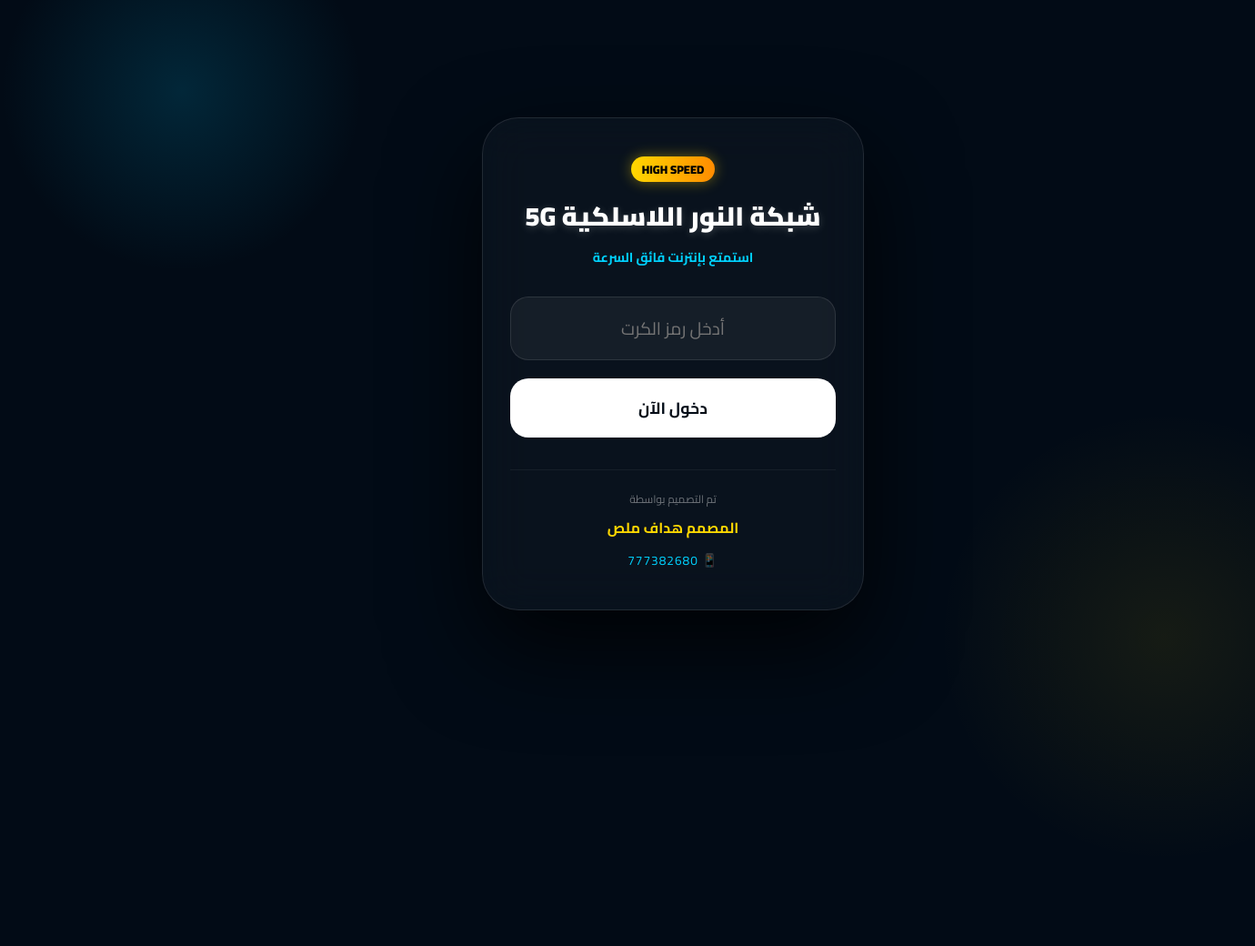
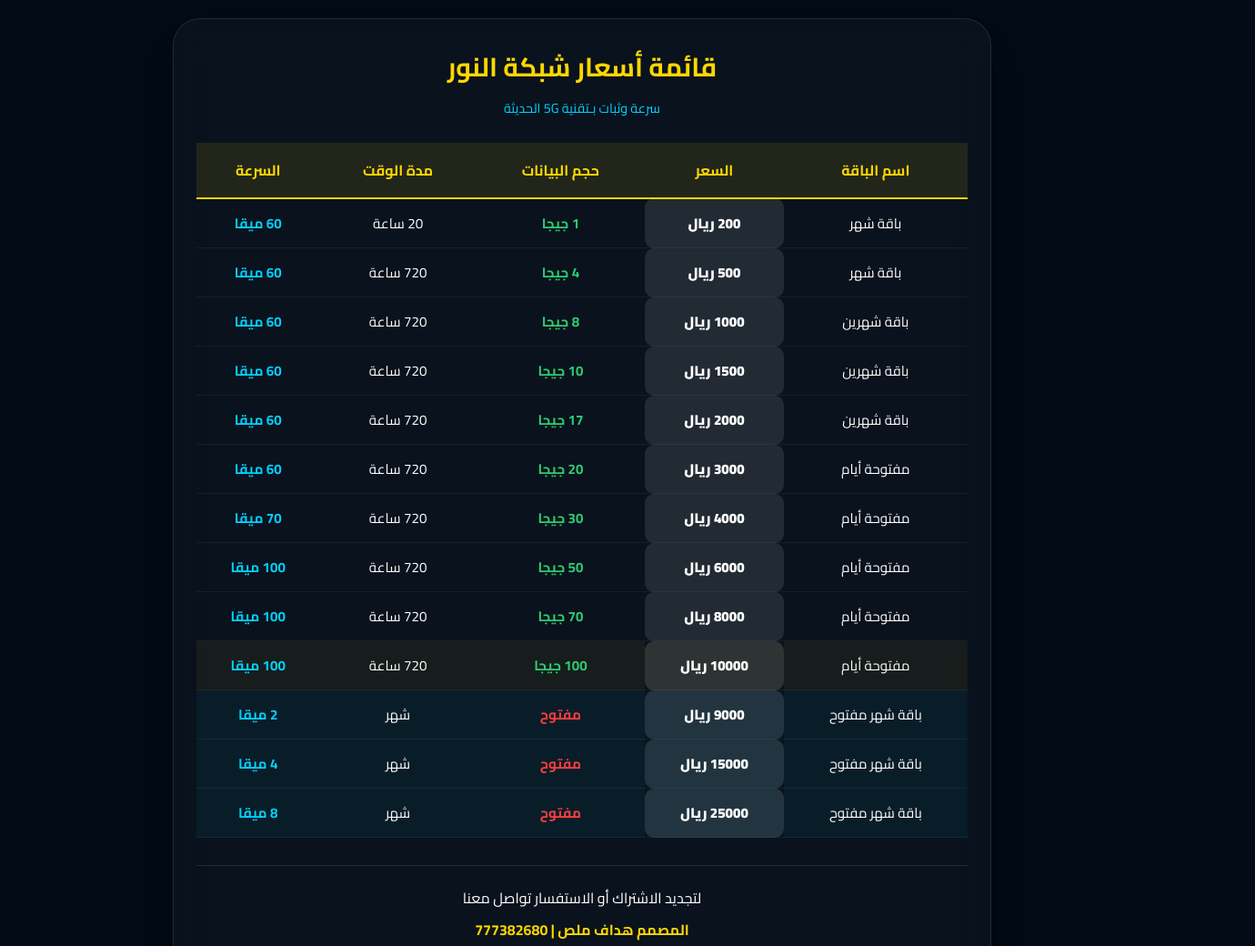
Before and after one commit to git515hup-bot/check-system, a plain HTML site: page index.html in a window 1280 px wide. Shown: the top 1040 px of the page at 91% size, 1380 px wide, since content can reach past the window. Before the commit the page ends 950 px from the top, so only its background shows below. Drawn offline with Linux system fonts and the light colour scheme.

Commit message:
إضافة ملفات شبكة النور المحدثة

```diff
--- a/index.html
+++ b/index.html
@@ -3,193 +3,130 @@
 <head>
     <meta charset="UTF-8">
     <meta name="viewport" content="width=device-width, initial-scale=1.0">
-    <title>شبكة النور اللاسلكية 5G</title>
+    <title>جدول باقات شبكة النور 5G</title>
     <style>
         @import url('https://fonts.googleapis.com/css2?family=Cairo:wght@400;700;900&display=swap');
 
-        * {
-            margin: 0;
-            padding: 0;
-            box-sizing: border-box;
-            font-family: 'Cairo', sans-serif;
+        * { margin: 0; padding: 0; box-sizing: border-box; font-family: 'Cairo', sans-serif; }
+
+        body {
+            background: #020b16;
+            color: white;
+            padding: 20px;
+            min-height: 100vh;
+            display: flex;
+            flex-direction: column;
+            align-items: center;
         }
 
-        body {
-            background: #020b16; /* خلفية ليلية عميقة */
-            height: 100vh;
-            display: flex;
-            justify-content: center;
-            align-items: center;
-            overflow: hidden;
-            position: relative;
+        .container {
+            width: 100%;
+            max-width: 900px;
+            background: rgba(255, 255, 255, 0.03);
+            backdrop-filter: blur(20px);
+            border-radius: 30px;
+            border: 1px solid rgba(255, 255, 255, 0.1);
+            padding: 25px;
+            box-shadow: 0 25px 50px rgba(0,0,0,0.5);
         }
 
-        /* دوائر الضوء الخلفية لتعزيز تأثير الزجاج */
-        .bg-glow {
-            position: absolute;
-            width: 400px;
-            height: 400px;
-            background: radial-gradient(circle, rgba(0, 198, 255, 0.15) 0%, rgba(0,0,0,0) 70%);
-            border-radius: 50%;
-            top: -100px;
-            left: -100px;
+        .header { text-align: center; margin-bottom: 25px; }
+        .header h1 { color: #ffd700; font-size: 1.8rem; margin-bottom: 5px; }
+        .header p { color: #00d2ff; font-size: 0.9rem; }
+
+        .table-wrapper { overflow-x: auto; }
+
+        table {
+            width: 100%;
+            border-collapse: collapse;
+            text-align: center;
+            min-width: 600px;
         }
 
-        .bg-glow-2 {
-            position: absolute;
-            width: 500px;
-            height: 500px;
-            background: radial-gradient(circle, rgba(255, 215, 0, 0.08) 0%, rgba(0,0,0,0) 70%);
-            border-radius: 50%;
-            bottom: -150px;
-            right: -150px;
+        thead tr {
+            background: rgba(255, 215, 0, 0.1);
+            border-bottom: 2px solid #ffd700;
         }
 
-        .glass-container {
-            background: rgba(255, 255, 255, 0.03);
-            backdrop-filter: blur(25px);
-            -webkit-backdrop-filter: blur(25px);
-            border: 1px solid rgba(255, 255, 255, 0.1);
-            border-radius: 40px;
-            padding: 40px 30px;
-            width: 90%;
-            max-width: 420px;
+        th { padding: 15px; color: #ffd700; font-weight: 700; }
+        td { padding: 12px; border-bottom: 1px solid rgba(255, 255, 255, 0.05); font-size: 0.95rem; }
+
+        tr:hover { background: rgba(255, 255, 255, 0.05); }
+
+        .price-tag { color: #fff; font-weight: 900; background: rgba(255,255,255,0.1); padding: 5px 10px; border-radius: 10px; }
+        .speed-tag { color: #00d2ff; font-weight: bold; }
+        .data-tag { color: #2ecc71; font-weight: bold; }
+
+        /* تمييز الباقات المفتوحة */
+        .unlimited-row { background: rgba(0, 210, 255, 0.05); }
+        .unlimited-text { color: #ff3e3e; font-weight: bold; }
+
+        .footer {
+            margin-top: 30px;
             text-align: center;
-            box-shadow: 0 40px 100px rgba(0, 0, 0, 0.8);
-            z-index: 10;
+            border-top: 1px solid rgba(255,255,255,0.1);
+            padding-top: 20px;
         }
+        .designer { color: #ffd700; text-decoration: none; font-weight: bold; display: block; margin-top: 5px; }
 
-        .badge-5g {
+        .btn-back {
             display: inline-block;
-            background: linear-gradient(90deg, #ffd700, #ff8c00);
-            color: #000;
-            padding: 2px 12px;
+            margin-top: 20px;
+            padding: 10px 25px;
+            background: #fff;
+            color: #020b16;
+            text-decoration: none;
             border-radius: 50px;
-            font-weight: 900;
-            font-size: 0.8rem;
-            margin-bottom: 10px;
-            box-shadow: 0 0 15px rgba(255, 215, 0, 0.4);
+            font-weight: bold;
+            font-size: 0.85rem;
+            transition: 0.3s;
         }
-
-        h1 {
-            color: #ffffff;
-            font-weight: 900;
-            font-size: 1.8rem;
-            margin-bottom: 5px;
-            text-shadow: 0 2px 10px rgba(255,255,255,0.2);
-        }
-
-        .subtitle {
-            color: #00d2ff;
-            font-size: 0.9rem;
-            margin-bottom: 30px;
-            font-weight: 600;
-        }
-
-        .input-box {
-            position: relative;
-            margin-bottom: 20px;
-        }
-
-        input {
-            width: 100%;
-            padding: 16px;
-            background: rgba(255, 255, 255, 0.05);
-            border: 1px solid rgba(255, 255, 255, 0.1);
-            border-radius: 20px;
-            color: #fff;
-            font-size: 1.2rem;
-            text-align: center;
-            outline: none;
-            transition: all 0.3s ease;
-        }
-
-        input:focus {
-            background: rgba(255, 255, 255, 0.1);
-            border-color: #00d2ff;
-            box-shadow: 0 0 20px rgba(0, 210, 255, 0.2);
-        }
-
-        .btn-login {
-            width: 100%;
-            padding: 16px;
-            background: #ffffff;
-            border: none;
-            border-radius: 20px;
-            color: #020b16;
-            font-weight: 700;
-            font-size: 1.1rem;
-            cursor: pointer;
-            transition: 0.4s cubic-bezier(0.175, 0.885, 0.32, 1.275);
-        }
-
-        .btn-login:hover {
-            transform: scale(1.02);
-            background: #00d2ff;
-            color: white;
-        }
-
-        .credits {
-            margin-top: 35px;
-            padding-top: 20px;
-            border-top: 1px solid rgba(255, 255, 255, 0.05);
-        }
-
-        .credits p {
-            color: rgba(255, 255, 255, 0.4);
-            font-size: 0.75rem;
-        }
-
-        .designer-name {
-            color: #ffd700;
-            font-size: 1rem;
-            font-weight: 700;
-            text-decoration: none;
-            display: block;
-            margin-top: 5px;
-        }
-
-        .phone-num {
-            color: #00d2ff;
-            text-decoration: none;
-            font-size: 0.85rem;
-            display: inline-block;
-            margin-top: 8px;
-            letter-spacing: 1px;
-        }
-
-        /* حركة خفيفة للنصوص */
-        .fade-in {
-            animation: fadeIn 1.5s ease-in-out;
-        }
-
-        @keyframes fadeIn {
-            from { opacity: 0; transform: translateY(10px); }
-            to { opacity: 1; transform: translateY(0); }
-        }
+        .btn-back:hover { background: #ffd700; transform: scale(1.05); }
     </style>
 </head>
 <body>
 
-    <div class="bg-glow"></div>
-    <div class="bg-glow-2"></div>
+    <div class="container">
+        <div class="header">
+            <h1>قائمة أسعار شبكة النور</h1>
+            <p>سرعة وثبات بـتقنية 5G الحديثة</p>
+        </div>
 
-    <div class="glass-container fade-in">
-        <span class="badge-5g">HIGH SPEED</span>
-        <h1>شبكة النور اللاسلكية 5G</h1>
-        <p class="subtitle">استمتع بإنترنت فائق السرعة</p>
+        <div class="table-wrapper">
+            <table>
+                <thead>
+                    <tr>
+                        <th>اسم الباقة</th>
+                        <th>السعر</th>
+                        <th>حجم البيانات</th>
+                        <th>مدة الوقت</th>
+                        <th>السرعة</th>
+                    </tr>
+                </thead>
+                <tbody>
+                    <tr><td>باقة شهر</td><td class="price-tag">200 ريال</td><td class="data-tag">1 جيجا</td><td>20 ساعة</td><td class="speed-tag">60 ميقا</td></tr>
+                    <tr><td>باقة شهر</td><td class="price-tag">500 ريال</td><td class="data-tag">4 جيجا</td><td>720 ساعة</td><td class="speed-tag">60 ميقا</td></tr>
+                    <tr><td>باقة شهرين</td><td class="price-tag">1000 ريال</td><td class="data-tag">8 جيجا</td><td>720 ساعة</td><td class="speed-tag">60 ميقا</td></tr>
+                    <tr><td>باقة شهرين</td><td class="price-tag">1500 ريال</td><td class="data-tag">10 جيجا</td><td>720 ساعة</td><td class="speed-tag">60 ميقا</td></tr>
+                    <tr><td>باقة شهرين</td><td class="price-tag">2000 ريال</td><td class="data-tag">17 جيجا</td><td>720 ساعة</td><td class="speed-tag">60 ميقا</td></tr>
 
-        <form>
-            <div class="input-box">
-                <input type="text" placeholder="أدخل رمز الكرت" required>
-            </div>
-            <button type="submit" class="btn-login">دخول الآن</button>
-        </form>
+                    <tr><td>مفتوحة أيام</td><td class="price-tag">3000 ريال</td><td class="data-tag">20 جيجا</td><td>720 ساعة</td><td class="speed-tag">60 ميقا</td></tr>
+                    <tr><td>مفتوحة أيام</td><td class="price-tag">4000 ريال</td><td class="data-tag">30 جيجا</td><td>720 ساعة</td><td class="speed-tag">70 ميقا</td></tr>
+                    <tr><td>مفتوحة أيام</td><td class="price-tag">6000 ريال</td><td class="data-tag">50 جيجا</td><td>720 ساعة</td><td class="speed-tag">100 ميقا</td></tr>
+                    <tr><td>مفتوحة أيام</td><td class="price-tag">8000 ريال</td><td class="data-tag">70 جيجا</td><td>720 ساعة</td><td class="speed-tag">100 ميقا</td></tr>
+                    <tr style="background: rgba(255, 215, 0, 0.05);"><td>مفتوحة أيام</td><td class="price-tag">10000 ريال</td><td class="data-tag">100 جيجا</td><td>720 ساعة</td><td class="speed-tag">100 ميقا</td></tr>
 
-        <div class="credits">
-            <p>تم التصميم بواسطة</p>
-            <span class="designer-name">المصمم هداف ملص</span>
-            <a href="tel:777382680" class="phone-num">📱 777382680</a>
+                    <tr class="unlimited-row"><td>باقة شهر مفتوح</td><td class="price-tag">9000 ريال</td><td class="unlimited-text">مفتوح</td><td>شهر</td><td class="speed-tag">2 ميقا</td></tr>
+                    <tr class="unlimited-row"><td>باقة شهر مفتوح</td><td class="price-tag">15000 ريال</td><td class="unlimited-text">مفتوح</td><td>شهر</td><td class="speed-tag">4 ميقا</td></tr>
+                    <tr class="unlimited-row"><td>باقة شهر مفتوح</td><td class="price-tag">25000 ريال</td><td class="unlimited-text">مفتوح</td><td>شهر</td><td class="speed-tag">8 ميقا</td></tr>
+                </tbody>
+            </table>
+        </div>
+
+        <div class="footer">
+            <p>لتجديد الاشتراك أو الاستفسار تواصل معنا</p>
+            <a href="tel:777382680" class="designer">المصمم هداف ملص | 777382680</a>
+            <a href="#" class="btn-back">العودة لتسجيل الدخول</a>
         </div>
     </div>
 
```
